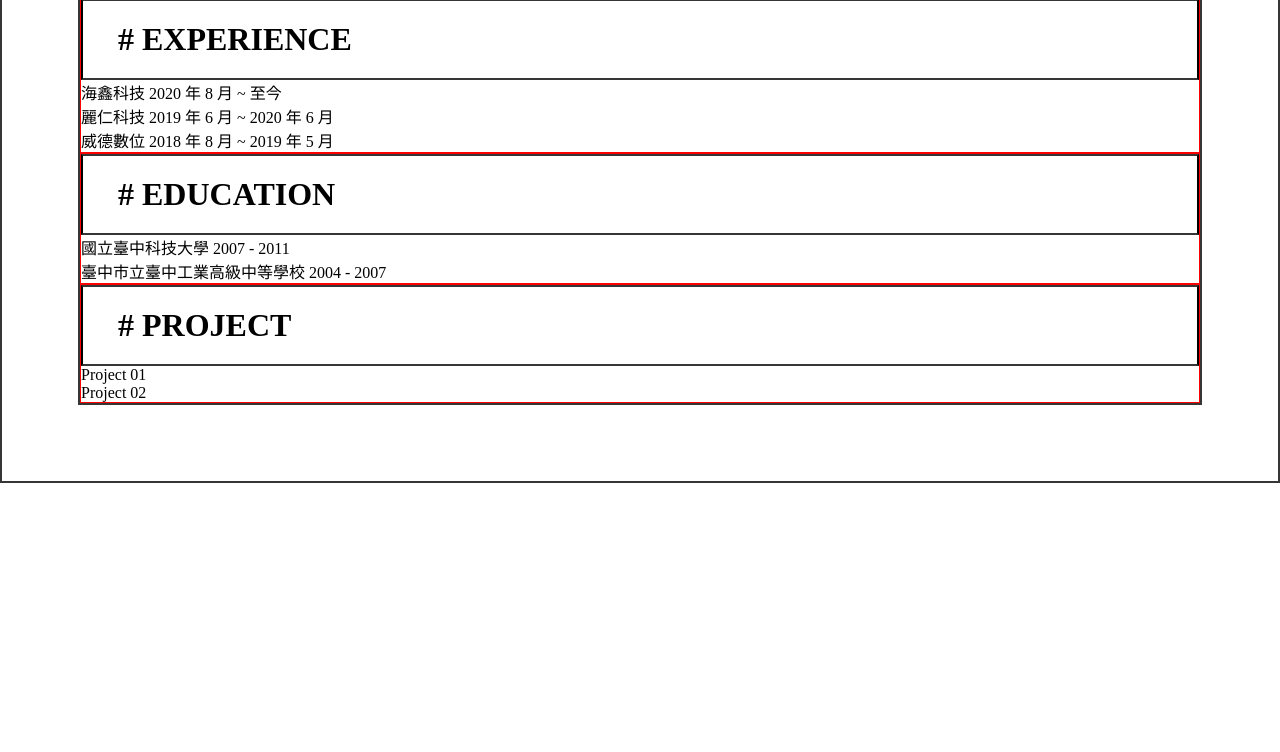
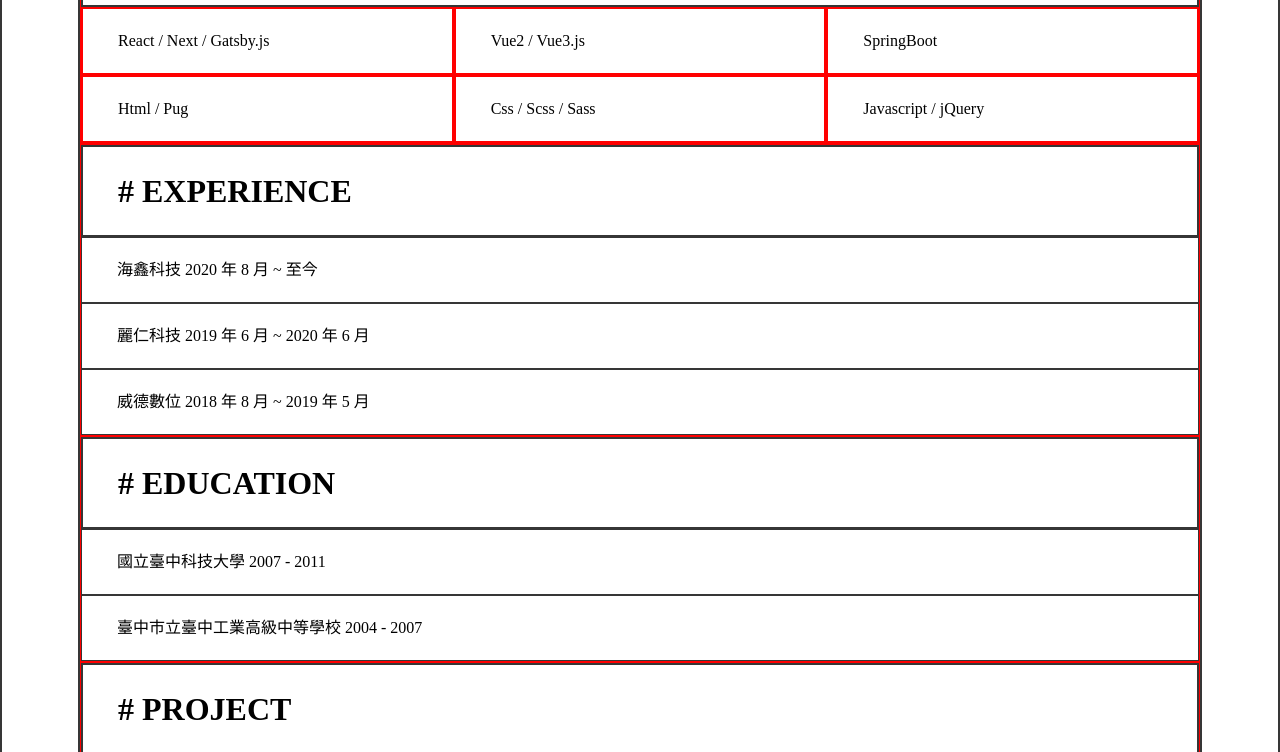
Before and after one commit to huberthsieh/personal-website, a Gatsby site: page / in a window 1280 px wide. Shown: the part 763-1515 px from the top of the page. Before the commit the page ends 1246 px from the top, so only its background shows below. Built offline with nearby package versions, Linux system fonts and the light colour scheme; Gatsby itself is replaced by a stand-in of ours.

Commit message:
fix/修改 首頁調整以及reset.sass調整

```diff
--- a/src/pages/index.js
+++ b/src/pages/index.js
@@ -26,11 +26,11 @@
                                     I'm Hubert Hsieh. <br/> A Front-end Developer living in Taichung.
                                 </IntroTitle>
 
-                                <Text className="intro__text">
+                                <Text>
                                     我是多年平面設計師經驗轉前端工程師，擅長客製化網站與RWD製作，喜歡追求美與有趣的事物，發現新奇的技術會想盡辦法學以實踐， 期許自己能成為美感與技術兼具，最好還能帶點有趣想法的工程師。
                                 </Text>
 
-                                <IntroLinks className="social">
+                                <IntroLinks>
                                     <StaticImage src="../images/github.png" alt="Github"/>
                                     <StaticImage src="../images/linkedin.png" alt="LinkedIn"/>
                                     <StaticImage src="../images/codepen.png" alt="Codepen"/>
@@ -42,43 +42,44 @@
                     </Intro>
 
                     <Skill>
-                        <SkillTitle className="title"># SKILL</SkillTitle>
+                        <SkillTitle># SKILL</SkillTitle>
 
-                        <SkillInner className="inner flex">
-                            <p>React / Next / Gatsby.js</p>
-                            <p>Vue2 / Vue3.js</p>
-                            <p>SpringBoot</p>
-                            <p>Html / Pug / Css / Scss / Sass</p>
-                            <p>Javascript / jQuery</p>
+                        <SkillInner>
+                            <SkillItem>React / Next / Gatsby.js</SkillItem>
+                            <SkillItem>Vue2 / Vue3.js</SkillItem>
+                            <SkillItem>SpringBoot</SkillItem>
+                            <SkillItem>Html / Pug</SkillItem>
+                            <SkillItem>Css / Scss / Sass</SkillItem>
+                            <SkillItem>Javascript / jQuery</SkillItem>
                         </SkillInner>
                     </Skill>
 
                     <Experience>
                         <ExperienceTitle># Experience</ExperienceTitle>
 
-                        <div className="inner">
-                            <p>海鑫科技 2020 年 8 月 ~ 至今</p>
-                            <p>麗仁科技 2019 年 6 月 ~ 2020 年 6 月</p>
-                            <p>威德數位 2018 年 8 月 ~ 2019 年 5 月</p>
-                        </div>
+                        <ExperienceInner>
+                            <ExperienceItem>海鑫科技 2020 年 8 月 ~ 至今</ExperienceItem>
+                            <ExperienceItem>麗仁科技 2019 年 6 月 ~ 2020 年 6 月</ExperienceItem>
+                            <ExperienceItem>威德數位 2018 年 8 月 ~ 2019 年 5 月</ExperienceItem>
+                        </ExperienceInner>
                     </Experience>
 
                     <Education>
                         <EducationTitle># Education</EducationTitle>
 
-                        <div className="inner">
-                            <p>國立臺中科技大學 2007 - 2011</p>
-                            <p>臺中市立臺中工業高級中等學校 2004 - 2007</p>
-                        </div>
+                        <EducationInner>
+                            <EducationItem>國立臺中科技大學 2007 - 2011</EducationItem>
+                            <EducationItem>臺中市立臺中工業高級中等學校 2004 - 2007</EducationItem>
+                        </EducationInner>
                     </Education>
 
                     <Project>
                         <ProjectTitle># Project</ProjectTitle>
 
-                        <div className="inner">
-                            <p>Project 01</p>
-                            <p>Project 02</p>
-                        </div>
+                        <ProjectInner>
+                            <ProjectItem>形象官網</ProjectItem>
+                            <ProjectItem>形象官網</ProjectItem>
+                        </ProjectInner>
                     </Project>
                 </Layout>
             </main>
@@ -91,11 +92,11 @@
 export const Head = () => <title>Home Page</title>
 
 const Section = styled.section`
-  border: solid 1px red;
+    border: solid 1px red;
 `;
 
 const Title = styled.h2`
-    border: solid 2px black;
+    border: solid 2px ${props => props.theme.black};
     margin: 0;
     padding: 20px 35px;
     width: 100%;
@@ -108,7 +109,7 @@
 const Text = styled.p`
     border: solid 3px darkslategrey;
     padding: 20px 35px;
-`
+`;
 
 const Intro = styled(Section)`
     border: solid 2px red;
@@ -155,22 +156,49 @@
 `;
 
 const Skill = styled(Section)`
-`
+`;
 
 const SkillTitle = styled(Title)`
 `;
 
 const SkillInner = styled.div`
     display: flex;
-`
+    flex-wrap: wrap;
+`;
+
+const SkillItem = styled.div`
+    border: solid 2px red;
+    width: calc(100% / 3);
+    display: flex;
+    justify-content: flex-start;
+    align-items: center;
+    padding: 20px 35px;
+    font-weight: 500;
+`;
 
 const Experience = styled(Section)`
 `;
 
 const ExperienceTitle = styled(Title)`
-`
+`;
+
+const ExperienceInner = styled.div`
+`;
+
+const ExperienceItem = styled.div`
+    padding: 20px 35px;
+    border: solid 1px ${props => props.theme.black};
+`;
 
 const Education = styled(Section)`
+`;
+
+const EducationInner = styled.div`
+`;
+
+const EducationItem = styled.div`
+    padding: 20px 35px;
+    border: solid 1px ${props => props.theme.black};
 `;
 
 const EducationTitle = styled(Title)`
@@ -181,3 +209,11 @@
 
 const ProjectTitle = styled(Title)`
 `;
+
+const ProjectInner = styled.div`
+`;
+
+const ProjectItem = styled.div`
+    padding: 20px 35px;
+    border: solid 1px ${props => props.theme.black};
+`;
--- a/src/sass/common/_reset.sass
+++ b/src/sass/common/_reset.sass
@@ -1,5 +1,7 @@
 html, body
     fontFamily: "微軟正黑體, -apple-system, Roboto, sans-serif, serif"
+    font-size: 16px
+    line-height: 1.5
 
     *
         box-sizing: border-box
```
